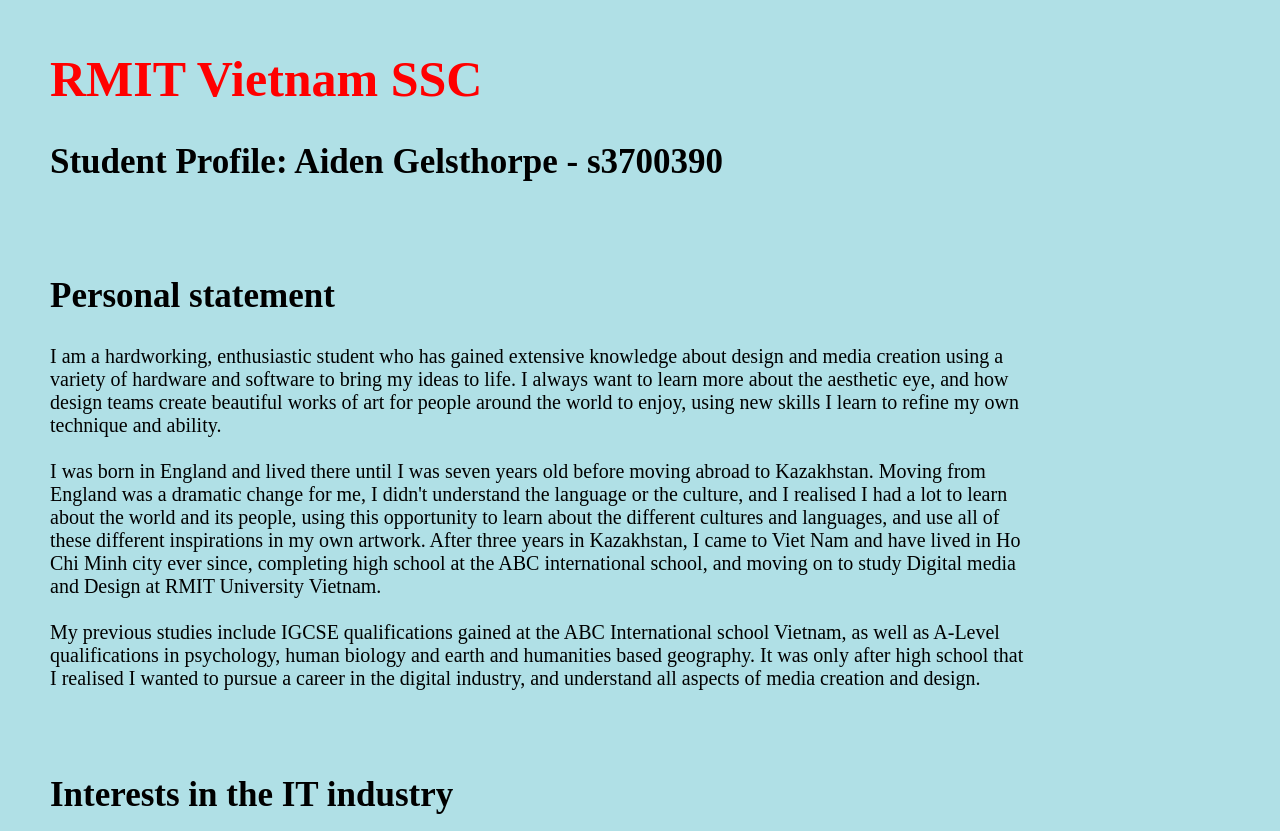
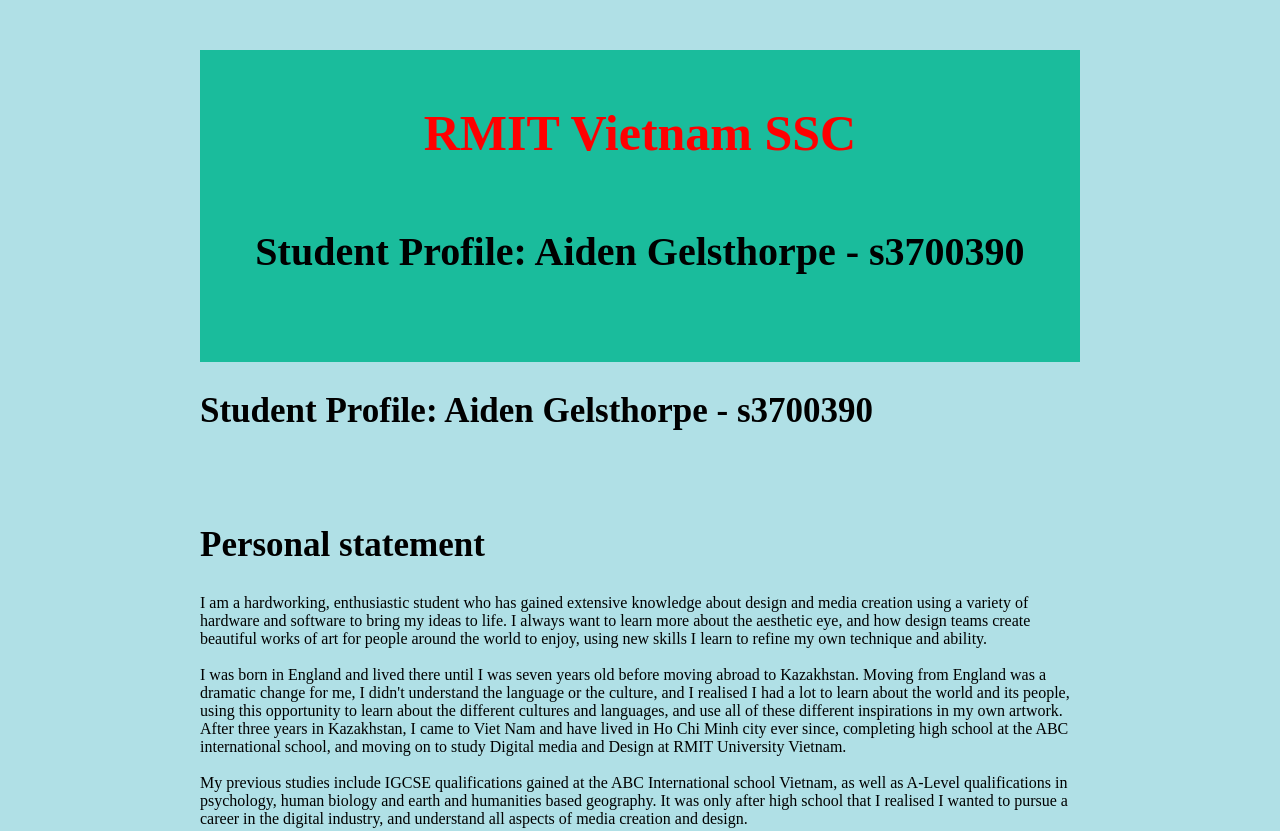
Before and after one commit to AidenS3700390/A2-Tools---Aiden-Gelsthorpe-s3700390, a plain HTML site: page index.html in a window 1280 px wide. Shown: the top 831 px of the page. Drawn offline with Linux system fonts and the light colour scheme.

Commit message:
adding header rearranging titles

```diff
--- a/index.html
+++ b/index.html
@@ -8,7 +8,11 @@
 
 
   <body>
-    <h1>RMIT Vietnam SSC </h1>
+    <div class="header">
+  <h1>RMIT Vietnam SSC </h1><h5> Student Profile: Aiden Gelsthorpe - s3700390</h5>
+</div>
+
+
     <h2> Student Profile: Aiden Gelsthorpe - s3700390 </h2>
   <br></br>
 
--- a/style.css
+++ b/style.css
@@ -1,8 +1,16 @@
 body {
   background-color: powderblue;
   margin-top: 50px;
-  margin-left: 50px;
-  margin-right: 250px;
+  margin-left: 200px;
+  margin-right: 200px;
+}
+
+.header {
+  padding: 20px;
+  text-align: center;
+  background: #1abc9c;
+  color: blue;
+  font-size: 20px;
 }
 
 h1 {
@@ -10,12 +18,14 @@ h1 {
   font-size: 50px;
 }
 
+h5{
+  color: black;
+  font-size: 40px;
+
+}
+
+
 h2 {
   color: black;
   font-size: 35px;
 }
-
-p{
-  color: black;
-  font-size: 20px;
-}
```
